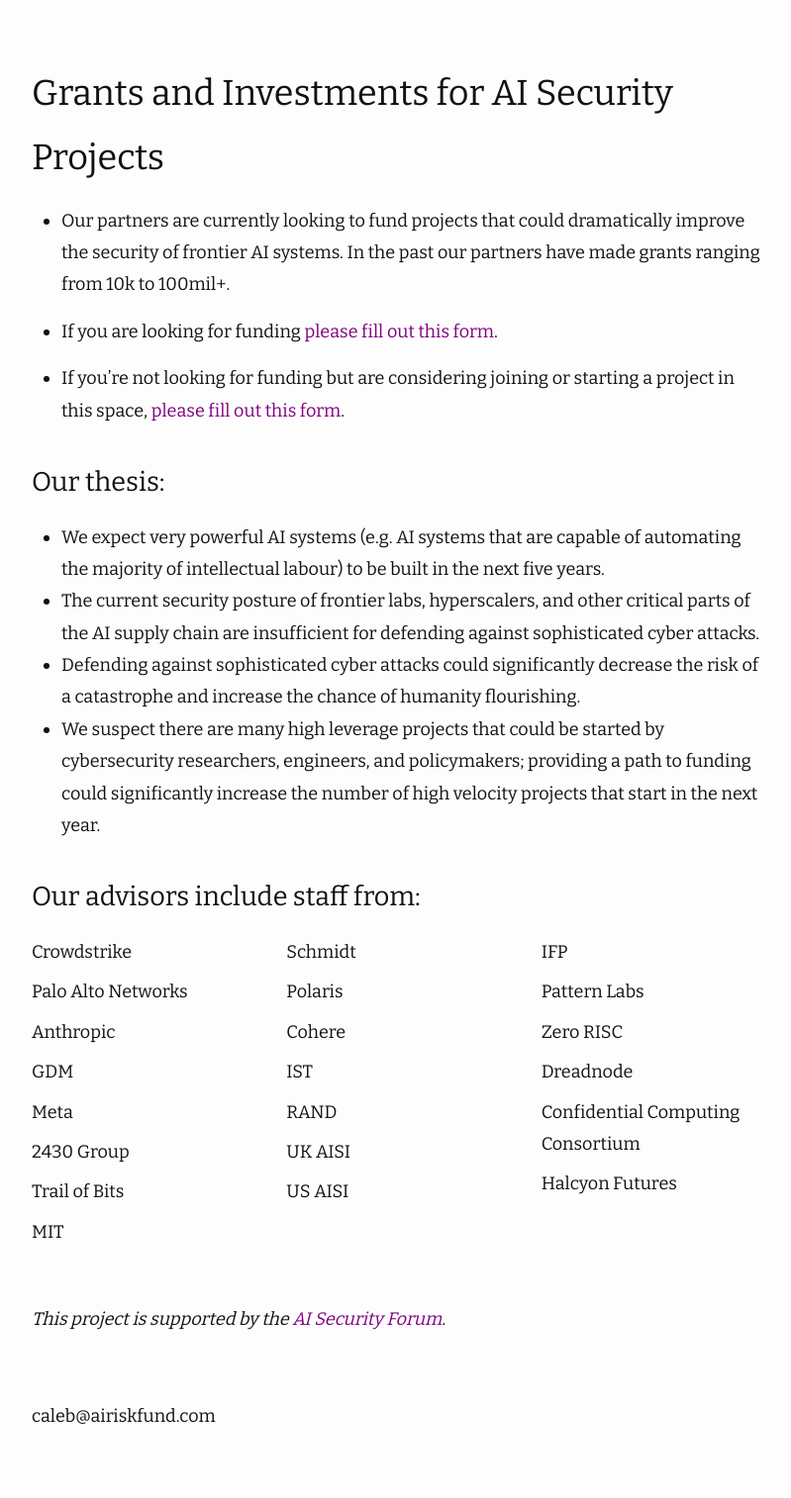
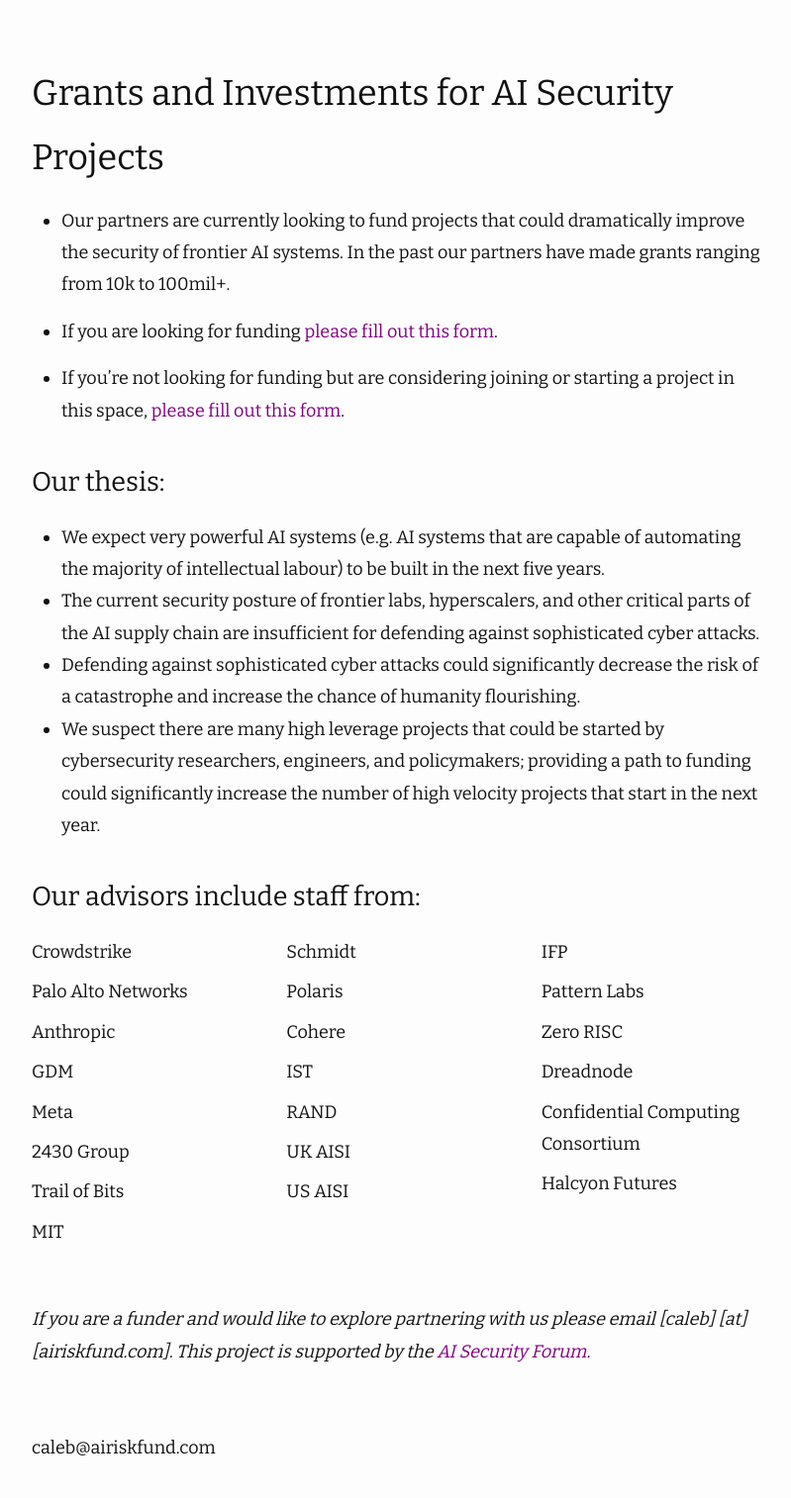
Before and after one commit to Calebp98/aisecuritygrants, a Jekyll site: the page built from index.markdown, in a window 1280 px wide. Shown: the whole page at 99% size, without its empty margins (238-1037 px from the left). Built offline with Jekyll 4.4.1, drawn with Linux system fonts in a browser that asks for light colours; nearby versions of some CDN libraries; before the commit the page ends 1482 px from its top, so only the background shows below that; part of the change alters nothing that is shown.

```diff
--- a/_config.yml
+++ b/_config.yml
@@ -21,9 +21,7 @@
 title: Secure AI Grants
 email: caleb@airiskfund.com
 description: >- # this means to ignore newlines until "baseurl:"
-  Write an awesome description for your new site here. You can edit this
-  line in _config.yml. It will appear in your document head meta (for
-  Google search results) and in your feed.xml site description.
+  Grants and investments for project that improve the security of AI systems.
 baseurl: "/aisecuritygrants" # replace with your repository name
 url: "https://calebp98.github.io" # replace with your username
 twitter_username: jekyllrb
--- a/index.markdown
+++ b/index.markdown
@@ -51,4 +51,4 @@ layout: default
   </ul>
 </div>
 
-_This project is supported by the [AI Security Forum](aisecurity.forum)._
+_If you are a funder and would like to explore partnering with us please email [caleb] [at] [airiskfund.com]. This project is supported by the [AI Security Forum](aisecurity.forum)._
```
